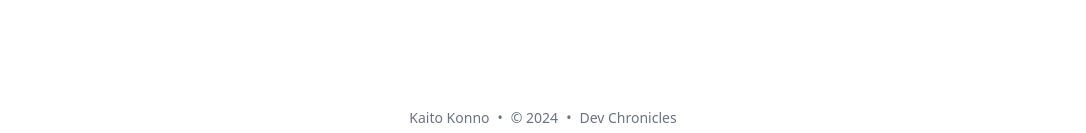
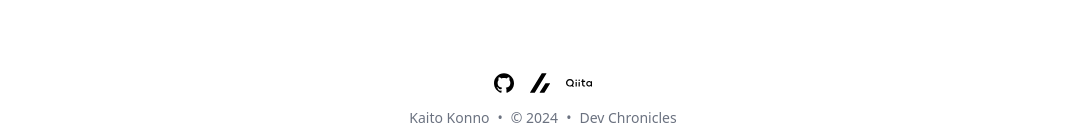
Before and after one commit to kaito5757/konno-blog, a Next.js app: page / in a window 1280 px wide. Shown: the part 664-797 px from the top of the page, without its empty margins (97-1183 px from the left). Built offline with nearby package versions, Linux system fonts and the light colour scheme.

Commit message:
update: フッターにアイコン追加

```diff
--- a/components/footer/Footer.tsx
+++ b/components/footer/Footer.tsx
@@ -1,13 +1,18 @@
 import { siteMetaData } from "@/contexts/meta-data";
 import dayjs from "dayjs";
 import Link from "next/link";
+import { SocialIcon } from "../social-icons";
 
 export default function Footer() {
   return (
     <footer>
       <div className="mt-16 flex flex-col items-center">
         {/* ソーシャルアイコン */}
-        <div className="mb-3 flex space-x-4"></div>
+        <div className="mb-3 flex space-x-4">
+          <SocialIcon kind="github" href="https://github.com/kaito5757" />
+          <SocialIcon kind="zenn" href="https://zenn.dev/kaito123" />
+          <SocialIcon kind="qiita" href="https://qiita.com/kaito121855" />
+        </div>
         {/* サイト情報 */}
         <div className="mb-2 flex space-x-2 text-sm text-gray-500 dark:text-gray-400">
           <div>{siteMetaData.author}</div>
--- /dev/null
+++ b/components/social-icons/index.tsx
@@ -0,0 +1,46 @@
+import Image from "next/image";
+
+// 参考サイトからアイコン取得
+// 参考サイト： https://simpleicons.org/
+const components = {
+  github: (
+    <Image
+      src="/icons/github.svg"
+      height={20}
+      width={20}
+      alt="github"
+      className="my-[3px]"
+    />
+  ),
+  zenn: (
+    <Image
+      src="/icons/zenn.svg"
+      height={20}
+      width={20}
+      alt="zenn"
+      className="my-[3px]"
+    />
+  ),
+  qiita: <Image src="/icons/qiita.svg" height={26} width={26} alt="qiita" />,
+};
+
+interface Props {
+  kind: keyof typeof components;
+  href?: string;
+}
+
+export const SocialIcon = ({ kind, href }: Props) => {
+  return (
+    <a
+      className="text-sm text-gray-500 transition hover:text-gray-600"
+      target="_blank"
+      rel="noopener noreferrer"
+      href={href}
+    >
+      <span className="sr-only">{kind}</span>
+      <div className="fill-current text-gray-700 hover:text-primary-500 dark:text-gray-200 dark:hover:text-primary-400">
+        {components[kind]}
+      </div>
+    </a>
+  );
+};
```
